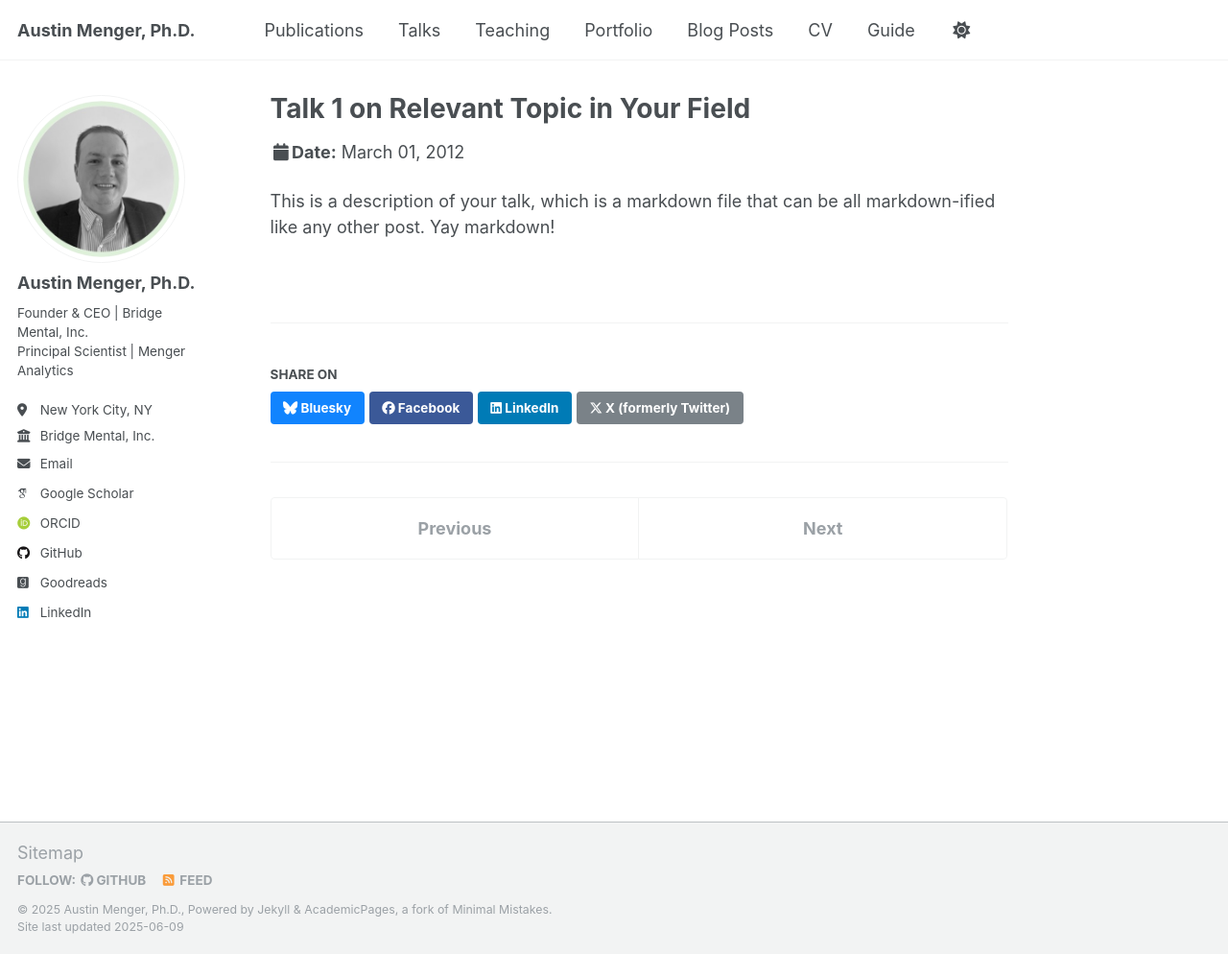
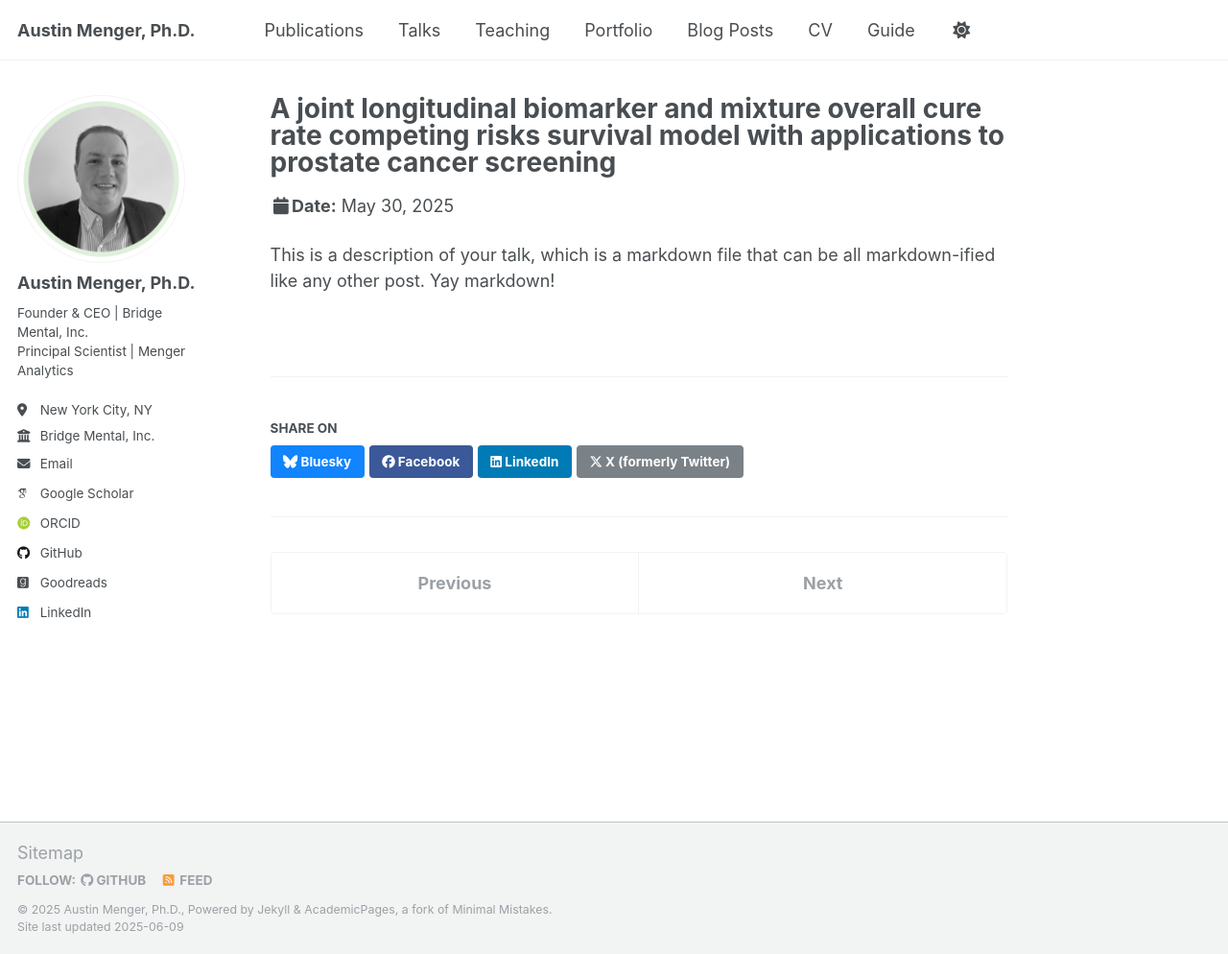
Before and after one commit to austinmenger/austinmenger.github.io, a Jekyll site: the page built from _talks/2012-03-01-talk-1.md, in a window 1280 px wide and 994 px high. Shown: the whole window at 96% size. Built offline with Jekyll 4.4.1, drawn with Linux system fonts in a browser that asks for light colours; some web fonts are replaced.

Commit message:
Update 2012-03-01-talk-1.md

```diff
--- a/_talks/2012-03-01-talk-1.md
+++ b/_talks/2012-03-01-talk-1.md
@@ -1,11 +1,11 @@
 ---
-title: "Talk 1 on Relevant Topic in Your Field"
+title: "A joint longitudinal biomarker and mixture overall cure rate competing risks survival model with applications to prostate cancer screening"
 collection: talks
 type: "Talk"
 permalink: /talks/2012-03-01-talk-1
-venue: "UC San Francisco, Department of Testing"
-date: 2012-03-01
-location: "San Francisco, CA, USA"
+venue: "2025 Lifetime Data Science (LiDS) Conference"
+date: 2025-05-30
+location: "Brooklyn, NY, USA"
 ---
 
 This is a description of your talk, which is a markdown file that can be all markdown-ified like any other post. Yay markdown!
```
